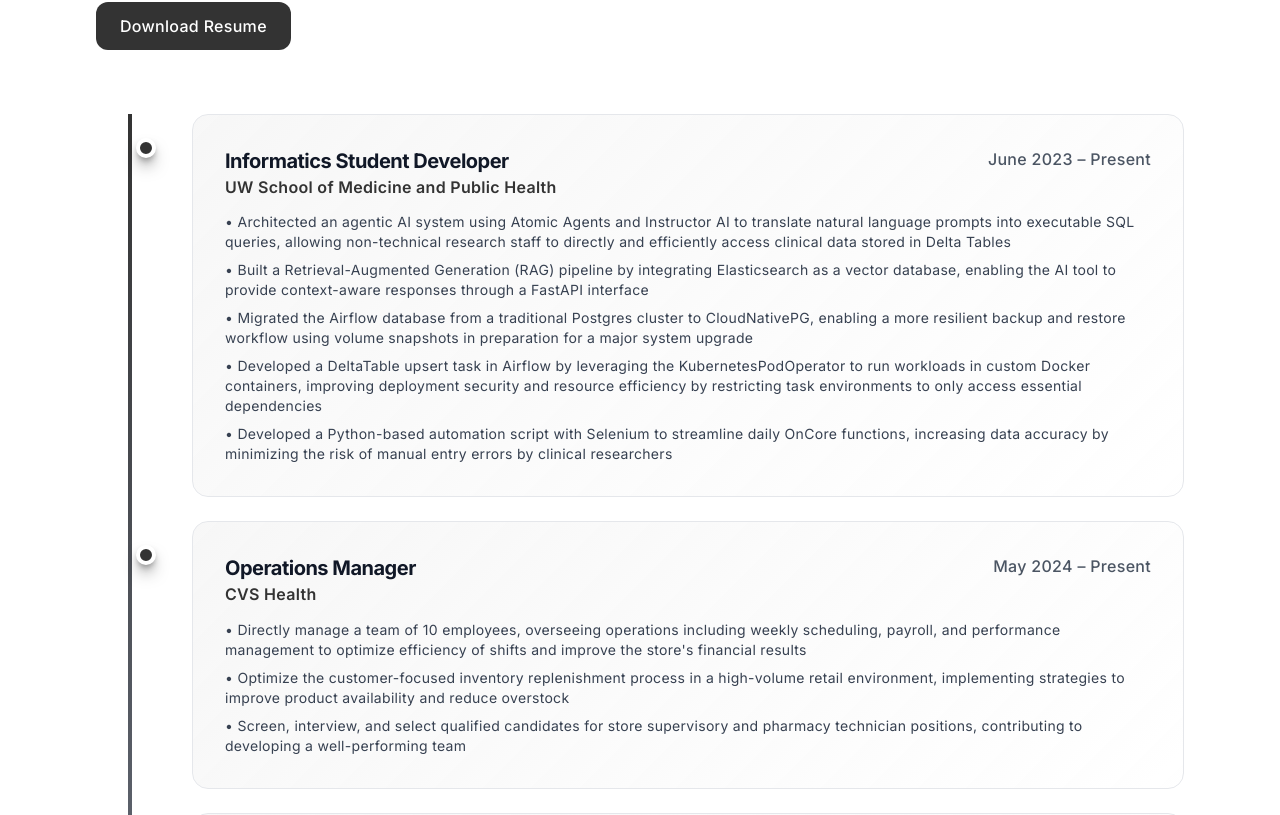
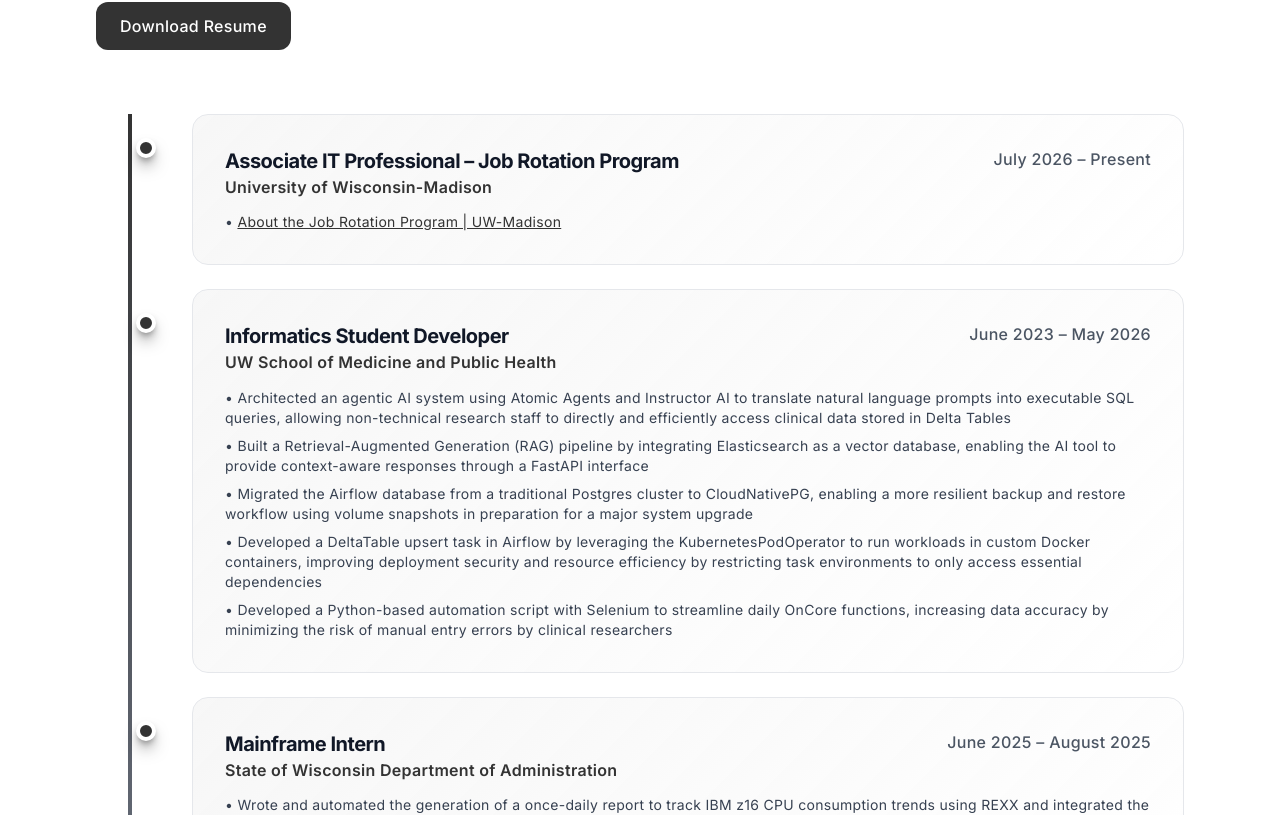
Before and after one commit to masonmaeder/masonmaeder.com, a Next.js app: page /experience in a window 1280 px wide. Shown: the part 365-1180 px from the top of the page. Built offline with nearby package versions, Linux system fonts and the light colour scheme.

Commit message:
Update experience page

```diff
--- a/components/ExperienceContent.tsx
+++ b/components/ExperienceContent.tsx
@@ -5,29 +5,46 @@
 
 const experiences = [
   {
+    id: 4,
+    company: "University of Wisconsin-Madison",
+    position: "Associate IT Professional – Job Rotation Program",
+    startDate: "July 2026",
+    endDate: "Present",
+    description: [
+      <a
+        href="https://hr.wisc.edu/job-rotation-program/"
+        target="_blank"
+        rel="noopener noreferrer"
+        className="text-accent underline hover:text-gray-900"
+      >
+        About the Job Rotation Program | UW-Madison
+      </a>,
+    ],
+  },
+  // {
+  //   id: 2,
+  //   company: "CVS Health",
+  //   position: "Operations Manager",
+  //   startDate: "May 2024",
+  //   endDate: "Present",
+  //   description: [
+  //     "Directly manage a team of 10 employees, overseeing operations including weekly scheduling, payroll, and performance management to optimize efficiency of shifts and improve the store's financial results",
+  //     "Optimize the customer-focused inventory replenishment process in a high-volume retail environment, implementing strategies to improve product availability and reduce overstock",
+  //     "Screen, interview, and select qualified candidates for store supervisory and pharmacy technician positions, contributing to developing a well-performing team",
+  //   ],
+  // },
+    {
     id: 1,
     company: "UW School of Medicine and Public Health",
     position: "Informatics Student Developer",
     startDate: "June 2023",
-    endDate: "Present",
+    endDate: "May 2026",
     description: [
       "Architected an agentic AI system using Atomic Agents and Instructor AI to translate natural language prompts into executable SQL queries, allowing non-technical research staff to directly and efficiently access clinical data stored in Delta Tables",
       "Built a Retrieval-Augmented Generation (RAG) pipeline by integrating Elasticsearch as a vector database, enabling the AI tool to provide context-aware responses through a FastAPI interface",
       "Migrated the Airflow database from a traditional Postgres cluster to CloudNativePG, enabling a more resilient backup and restore workflow using volume snapshots in preparation for a major system upgrade",
       "Developed a DeltaTable upsert task in Airflow by leveraging the KubernetesPodOperator to run workloads in custom Docker containers, improving deployment security and resource efficiency by restricting task environments to only access essential dependencies",
       "Developed a Python-based automation script with Selenium to streamline daily OnCore functions, increasing data accuracy by minimizing the risk of manual entry errors by clinical researchers",
-    ],
-  },
-  {
-    id: 2,
-    company: "CVS Health",
-    position: "Operations Manager",
-    startDate: "May 2024",
-    endDate: "Present",
-    description: [
-      "Directly manage a team of 10 employees, overseeing operations including weekly scheduling, payroll, and performance management to optimize efficiency of shifts and improve the store's financial results",
-      "Optimize the customer-focused inventory replenishment process in a high-volume retail environment, implementing strategies to improve product availability and reduce overstock",
-      "Screen, interview, and select qualified candidates for store supervisory and pharmacy technician positions, contributing to developing a well-performing team",
     ],
   },
   {
```
